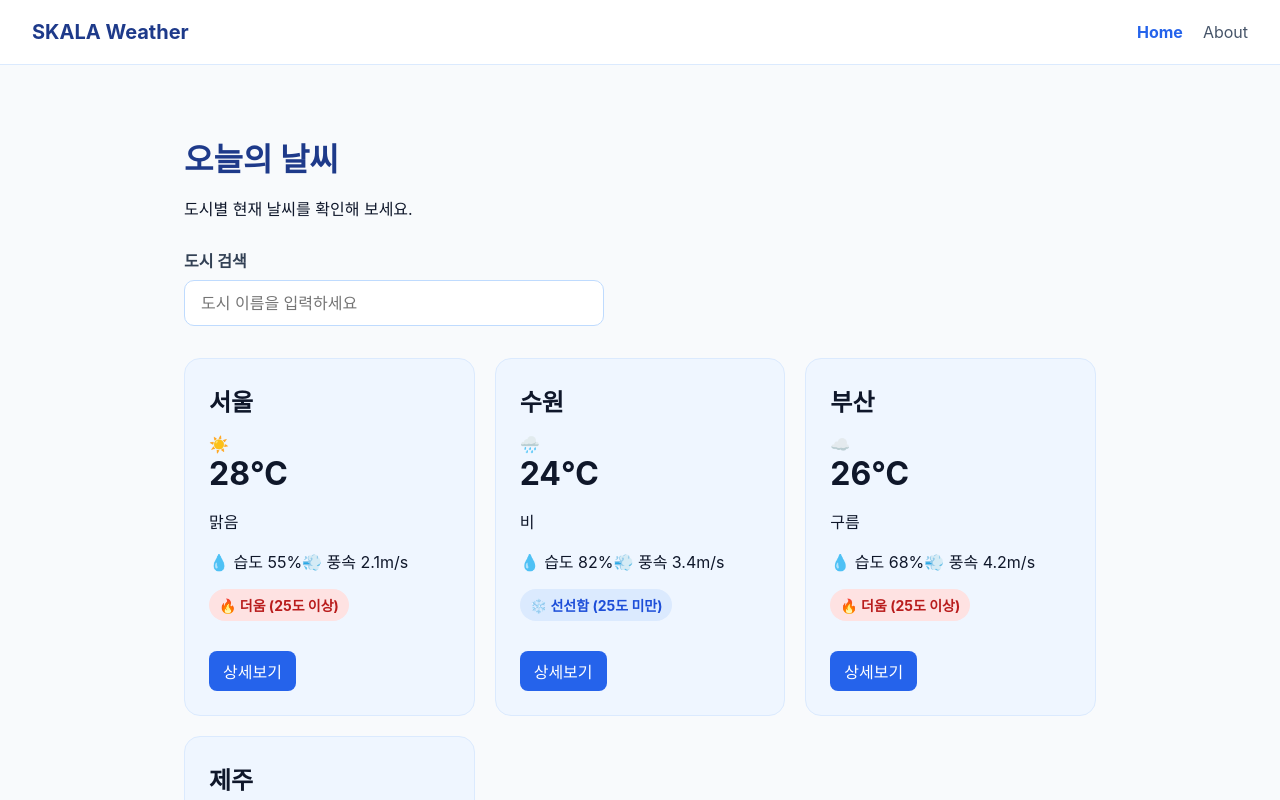
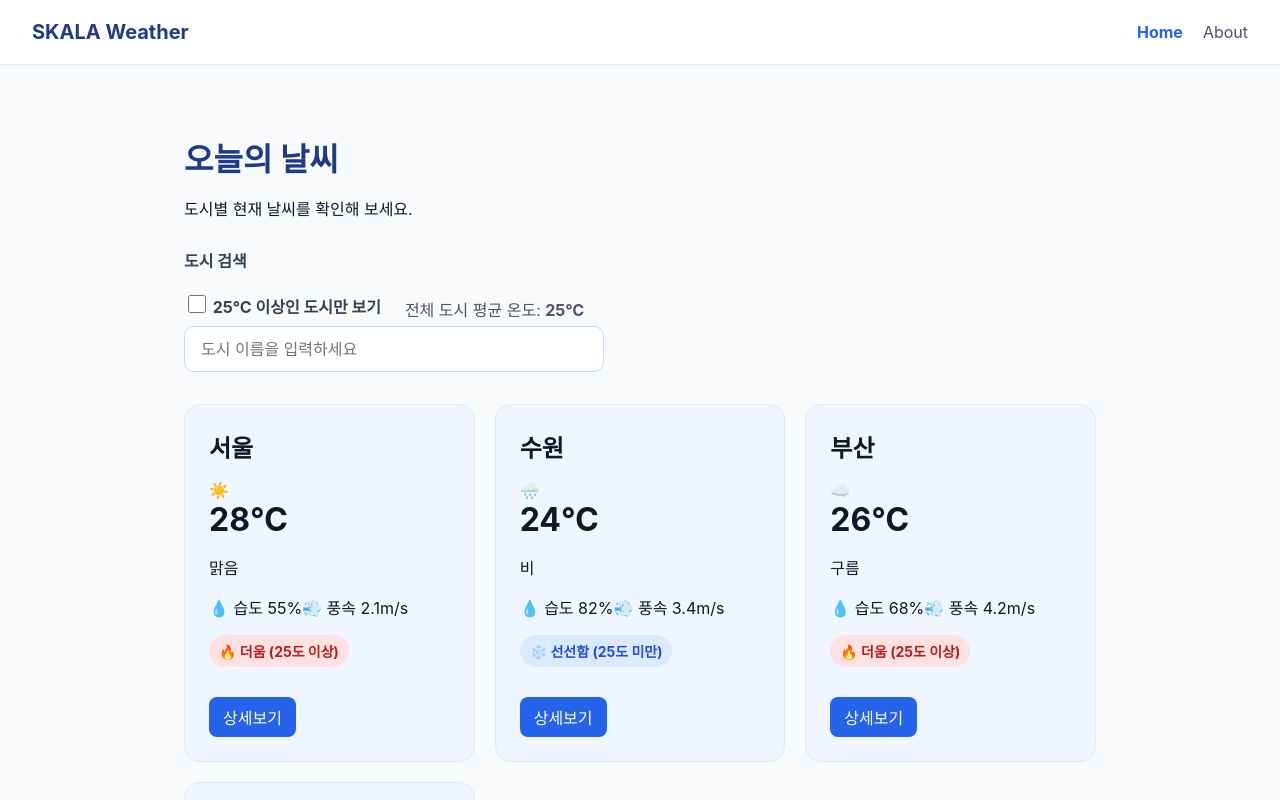
Before and after one commit to Ich-bin-haeun/skala-vue-weather, a Vue app: page / in a window 1280 px wide. Shown: the top 800 px of the page. Built offline with nearby package versions, Linux system fonts and the light colour scheme.

Commit message:
feat: apply Composition API features

```diff
--- a/src/views/HomeView.vue
+++ b/src/views/HomeView.vue
@@ -1,7 +1,9 @@
 <script setup>
-import { ref } from 'vue'
+import { computed, ref, watch, watchEffect } from 'vue'
 
 const searchQuery = ref('')
+
+const showOnlyHot = ref(false)
 
 const selectedCityInfo = ref('카드를 클릭하거나 도시를 검색해 보세요.')
 
@@ -13,6 +15,19 @@ const showDetail = (cityName, status) => {
   window.alert(`${cityName}의 현재 날씨는 [${status}] 상태입니다.`)
 }
 
+watch(selectedCityInfo, (newMessage, oldMessage) => {
+  console.log('[선택 도시 변경]')
+  console.log('이전:', oldMessage)
+  console.log('현재:', newMessage)
+})
+
+watchEffect(() => {
+  console.log(`[도시 검색어 변경] ${searchQuery.value}`)
+})
+
+watch(showOnlyHot, (isEnabled) => {
+  console.log(`[더운 도시 필터] ${isEnabled ? '활성화' : '비활성화'}`)
+})
 const weatherList = ref([
   {
     id: 'city_01',
@@ -51,6 +66,28 @@ const weatherList = ref([
     windSpeed: 7.5,
   },
 ])
+
+const averageTemperature = computed(() => {
+  if (weatherList.value.length === 0) {
+    return 0
+  }
+
+  const totalTemperature = weatherList.value.reduce((total, city) => total + city.temp, 0)
+
+  return Math.round(totalTemperature / weatherList.value.length)
+})
+
+const filteredWeatherList = computed(() => {
+  const normalizedQuery = searchQuery.value.trim().toLowerCase()
+
+  return weatherList.value.filter((city) => {
+    const matchesSearch = city.name.toLowerCase().includes(normalizedQuery)
+
+    const matchesTemperature = !showOnlyHot.value || city.temp >= 25
+
+    return matchesSearch && matchesTemperature
+  })
+})
 </script>
 
 <template>
@@ -59,6 +96,21 @@ const weatherList = ref([
     <p>도시별 현재 날씨를 확인해 보세요.</p>
     <section class="search-section">
       <label for="city-search">도시 검색</label>
+      <div class="custom-controls">
+        <label class="hot-filter">
+          <input
+            type="checkbox"
+            :checked="showOnlyHot"
+            @change="showOnlyHot = $event.target.checked"
+          />
+          25℃ 이상인 도시만 보기
+        </label>
+
+        <p class="average-temperature">
+          전체 도시 평균 온도:
+          <strong>{{ averageTemperature }}℃</strong>
+        </p>
+      </div>
 
       <input
         id="city-search"
@@ -75,7 +127,7 @@ const weatherList = ref([
 
     <section class="weather-list">
       <article
-        v-for="city in weatherList"
+        v-for="city in filteredWeatherList"
         :key="city.id"
         class="weather-card"
         @click="selectCity(city.name)"
@@ -105,6 +157,9 @@ const weatherList = ref([
           상세보기
         </button>
       </article>
+      <p v-if="filteredWeatherList.length === 0" class="empty-message">
+        검색 결과와 일치하는 도시가 없습니다.
+      </p>
     </section>
     <div class="status-bar">
       {{ selectedCityInfo }}
@@ -230,6 +285,42 @@ const weatherList = ref([
   font-weight: 700;
 }
 
+.empty-message {
+  grid-column: 1 / -1;
+  padding: 48px 24px;
+  border: 1px dashed #93c5fd;
+  border-radius: 16px;
+  color: #475569;
+  background: white;
+  text-align: center;
+}
+
+.custom-controls {
+  display: flex;
+  flex-wrap: wrap;
+  align-items: center;
+  gap: 16px 24px;
+  margin-top: 20px;
+}
+
+.hot-filter {
+  display: flex;
+  align-items: center;
+  gap: 8px;
+  margin: 0;
+  cursor: pointer;
+}
+
+.hot-filter input {
+  width: 18px;
+  height: 18px;
+}
+
+.average-temperature {
+  margin: 0;
+  color: #475569;
+}
+
 @media (max-width: 700px) {
   .weather-list {
     grid-template-columns: 1fr;
```
Also changed, not shown: 1 other file (tests, documents, lock files or other folders).
